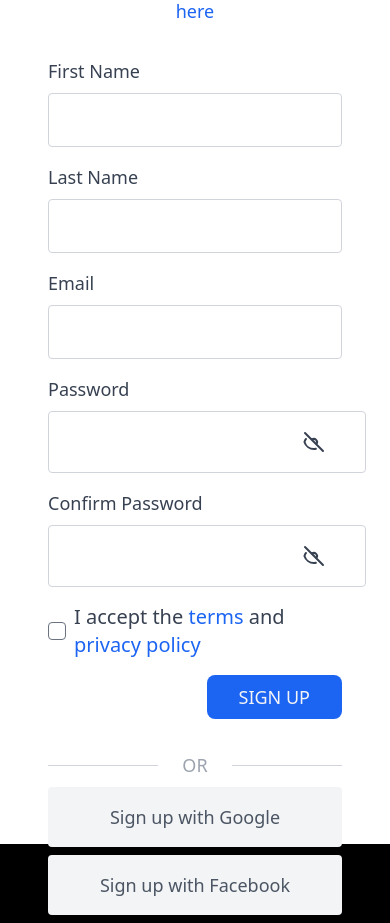
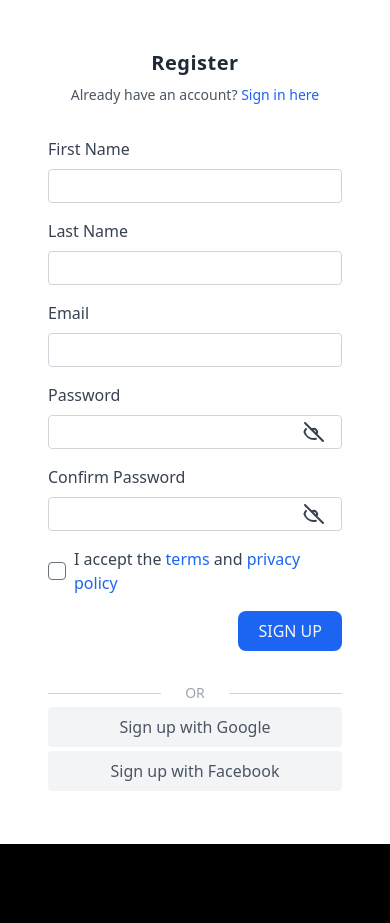
Before and after one commit to ShihabRaafatTechnology/fashion, a React (Vite) app in the folder eCommerce-Front/: page /register in a window 390 px wide. After the commit the page ends 844 px from the top, so only its background shows below. Built offline with nearby package versions, Linux system fonts and the light colour scheme; a web font is replaced by a local one.

Commit message:
Add files via upload

```diff
--- a/eCommerce-Front/src/components/eCommerce/Hero/index.tsx
+++ b/eCommerce-Front/src/components/eCommerce/Hero/index.tsx
@@ -1,7 +1,7 @@
 const Hero = () => {
     return (
         <>
-            <h1 className="alfa-slab-one-regular text-primary font-extrabold text-7xl md:text-[15rem] text-center relative z-20 mt-[-50px] translate-y-[50%]">THE VARIED</h1>
+            <h1 className="alfa-slab-one-regular text-primary font-extrabold text-7xl md:text-[15rem] text-center relative z-20 mt-[-50px] md:mt-[-200px] lg:mt-[-50px] translate-y-[50%]">THE VARIED</h1>
             <img src="https://www.ombudsmantoronto.ca/wp-content/uploads/2010/03/Cant-Get-No-Compaction-scaled-e1693334223471.jpg" alt="hero" className="h-[60vh] w-screen" />
         </>
     )
--- a/eCommerce-Front/src/components/form/input/index.tsx
+++ b/eCommerce-Front/src/components/form/input/index.tsx
@@ -1,3 +1,4 @@
+import React from "react";
 import { Path, FieldValues, UseFormRegister } from "react-hook-form"
 
 
@@ -7,13 +8,22 @@ type TInputProps<TFieldValue extends FieldValues> = {
     type?: string;
     register: UseFormRegister<TFieldValue>;
     error: string;
+    onBlur?: (e: React.FocusEvent<HTMLInputElement>) => void;
 }
 
-const Input = <TFieldValue extends FieldValues>({ label, name, type = "text", register, error }: TInputProps<TFieldValue>) => {
+const Input = <TFieldValue extends FieldValues>({ label, name, type = "text", register, error, onBlur }: TInputProps<TFieldValue>) => {
+    const onBlurHandler = (e:React.FocusEvent<HTMLInputElement>) => {
+        if(onBlur){
+            onBlur(e);
+            register(name).onBlur(e);
+        }else{
+            register(name).onBlur(e);
+        }
+    }
     return (
         <div className="flex flex-col my-4">
-            <label className="text-gray-700 text-lg">{label}</label>
-            <input type={type} className="mt-2 p-3 border border-gray-300 rounded text-lg text-gray-900" {...register(name)} />
+            <label className="text-gray-700 text-base">{label}</label>
+            <input type={type} className="mt-2 p-1 border border-gray-300 rounded text-base text-gray-900" {...register(name)} onBlur={onBlurHandler}/>
             <span className="text-red-400 italic">{error}</span>
         </div>
     )
--- a/eCommerce-Front/src/components/form/passwordInput/index.tsx
+++ b/eCommerce-Front/src/components/form/passwordInput/index.tsx
@@ -18,11 +18,11 @@ const PasswordInput = <TFieldValue extends FieldValues>({
 
   return (
     <div className="flex flex-col my-4">
-      <label className="text-gray-700">{label}</label>
+      <label className="text-gray-700 text-base">{label}</label>
       <div className="relative flex items-center mt-2">
         <input
           type={showPassword ? "text" : "password"}
-          className="flex-1 p-4 pr-10 border border-gray-300 rounded text-lg text-gray-900"
+          className="flex-1 p-1 pr-10 border border-gray-300 rounded text-base text-gray-900"
           {...register(name)}
         />
         <button
--- a/eCommerce-Front/src/pages/Login.tsx
+++ b/eCommerce-Front/src/pages/Login.tsx
@@ -16,9 +16,12 @@ const Login = () => {
       <div className="w-full h-screen flex items-center justify-center">
         <div className="w-full sm:w-5/6 md:w-2/3 lg:w-1/2 h-full bg-white flex items-center justify-center">
           <div className="w-full px-12">
-            <h2 className="text-center text-2xl font-bold tracking-wide text-gray-800">Sign In</h2>
+          <h2 className="text-center text-xl font-bold tracking-wide text-gray-800">Sign In</h2>
+            <p className="text-center text-sm text-gray-600 mt-2">
+              Don't have an account? <Link to="/register" className="text-blue-600 hover:text-blue-700 hover:underline">Register here</Link>
+            </p>
 
-            <form className="my-8 text-sm" >
+            <form className="my-8 text-sm" onSubmit={handleSubmit(submitForm)}>
               <Input
                   label="Email Address"
                   name="email"
@@ -56,7 +59,7 @@ const Login = () => {
 
           </div>
         </div>
-        <div className="hidden lg:flex lg:w-1/2 h-full bg-cover" style={{ backgroundImage: "url('https://images.unsplash.com/photo-1562408590-e32931084e23?q=80&w=1170&auto=format&fit=crop&ixlib=rb-4.1.0&ixid=M3wxMjA3fDB8MHxwaG90by1wYWdlfHx8fGVufDB8fHx8fA%3D%3D')" }}>
+        <div className="hidden lg:flex lg:w-1/2 h-full bg-cover" style={{ backgroundImage: "url('https://images.unsplash.com/photo-1607705703571-c5a8695f18f6?q=80&w=1170&auto=format&fit=crop&ixlib=rb-4.1.0&ixid=M3wxMjA3fDB8MHxwaG90by1wYWdlfHx8fGVufDB8fHx8fA%3D%3D')" }}>
         </div>
       </div>
     </div>
--- a/eCommerce-Front/src/pages/Register.tsx
+++ b/eCommerce-Front/src/pages/Register.tsx
@@ -3,22 +3,32 @@ import { Link } from "react-router-dom";
 import { zodResolver } from "@hookform/resolvers/zod";
 import { registerSchema, TFormHandler } from "@validations/registerSchema";
 import { Input, PasswordInput } from "@components/form";
+import React from "react";
 
 
 const Register = () => {
-  const { register, handleSubmit, formState: { errors } } = useForm<TFormHandler>({
+  const { register, handleSubmit, getFieldState, trigger, formState: { errors } } = useForm<TFormHandler>({
     resolver: zodResolver(registerSchema),
     mode: "onBlur",
   });
   const submitForm: SubmitHandler<TFormHandler> = (data) => console.log(data);
 
+  const emailOnBlurHandler = async(e:React.FocusEvent<HTMLInputElement>) => {
+    await trigger("email")
+    const {isDirty, invalid} = getFieldState("email");
+    if(isDirty && !invalid){
+
+    }
+  }
+
+
   return (
     <div className="w-full min-h-screen flex items-center justify-center absolute top-0 z-50">
       <div className="w-full h-screen flex items-center justify-center">
         <div className="w-full sm:w-5/6 md:w-2/3 lg:w-1/2 h-full bg-white flex items-center justify-center">
-          <div className="w-full px-12">
-            <h2 className="text-center text-4xl font-bold tracking-wide text-gray-800">Register</h2>
-            <p className="text-center text-lg text-gray-600 mt-2">
+          <div className="w-full px-12 my-10">
+            <h2 className="text-center text-xl font-bold tracking-wide text-gray-800">Register</h2>
+            <p className="text-center text-sm text-gray-600 mt-2">
               Already have an account? <Link to="/sign-in" className="text-blue-600 hover:text-blue-700 hover:underline">Sign in here</Link>
             </p>
 
@@ -43,6 +53,7 @@ const Register = () => {
                 type="text"
                 register={register}
                 error={errors.email?.message as string}
+                onBlur={emailOnBlurHandler}
               />
               <PasswordInput
                 label="Password"
@@ -60,34 +71,34 @@ const Register = () => {
 
               <div className="flex items-center">
                 <input type="checkbox" id="remember_me" name="remember_me" className="mr-2 rounded p-2" />
-                <label htmlFor="remember_me" className="text-gray-700 text-xl">
+                <label htmlFor="remember_me" className="text-gray-700 text-base">
                   I accept the <a href="#" className="text-blue-600 hover:text-blue-700 hover:underline">terms</a> and <a href="#" className="text-blue-600 hover:text-blue-700 hover:underline">privacy policy</a>
                 </label>
               </div>
 
               <div className="my-4 flex items-center justify-end space-x-4">
-                <button className="bg-blue-600 hover:bg-blue-700 rounded-lg px-8 py-2 text-gray-100 hover:shadow-xl transition duration-150 uppercase">Sign Up</button>
+                <button className="bg-blue-600 hover:bg-blue-700 rounded-lg px-5 py-2 text-base text-gray-100 hover:shadow-xl transition duration-150 uppercase">Sign Up</button>
               </div>
             </form>
 
             <div className="flex items-center justify-between">
               <div className="w-full h-[1px] bg-gray-300"></div>
-              <span className="text-lg uppercase mx-6 text-gray-400">Or</span>
+              <span className="text-sm uppercase mx-6 text-gray-400">Or</span>
               <div className="w-full h-[1px] bg-gray-300"></div>
             </div>
 
-            <div className="text-lg">
-              <a href="#" className="flex items-center justify-center space-x-2 text-gray-600 my-2 py-4 bg-gray-100 hover:bg-gray-200 rounded">
+            <div className="text-base">
+              <a href="#" className="flex items-center justify-center space-x-2 text-gray-600 my-1 py-2 bg-gray-100 hover:bg-gray-200 rounded">
                 <span>Sign up with Google</span>
               </a>
-              <a href="#" className="flex items-center justify-center space-x-2 text-gray-600 my-2 py-4 bg-gray-100 hover:bg-gray-200 rounded">
+              <a href="#" className="flex items-center justify-center space-x-2 text-gray-600 my-1 py-2 bg-gray-100 hover:bg-gray-200 rounded">
                 <span>Sign up with Facebook</span>
               </a>
             </div>
 
           </div>
         </div>
-        <div className="hidden lg:flex lg:w-1/2 h-full bg-cover" style={{ backgroundImage: "url('https://images.unsplash.com/photo-1562408590-e32931084e23?q=80&w=1170&auto=format&fit=crop&ixlib=rb-4.1.0&ixid=M3wxMjA3fDB8MHxwaG90by1wYWdlfHx8fGVufDB8fHx8fA%3D%3D')" }}>
+        <div className="hidden lg:flex lg:w-1/2 h-full bg-cover" style={{ backgroundImage: "url('https://images.unsplash.com/photo-1607705703571-c5a8695f18f6?q=80&w=1170&auto=format&fit=crop&ixlib=rb-4.1.0&ixid=M3wxMjA3fDB8MHxwaG90by1wYWdlfHx8fGVufDB8fHx8fA%3D%3D')" }}>
         </div>
       </div>
     </div>
```
